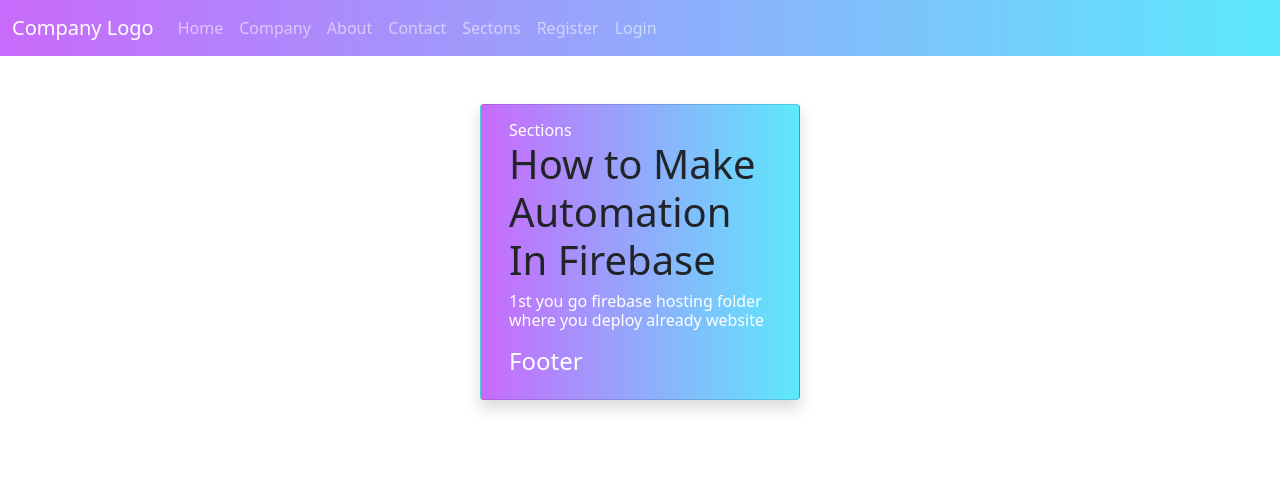
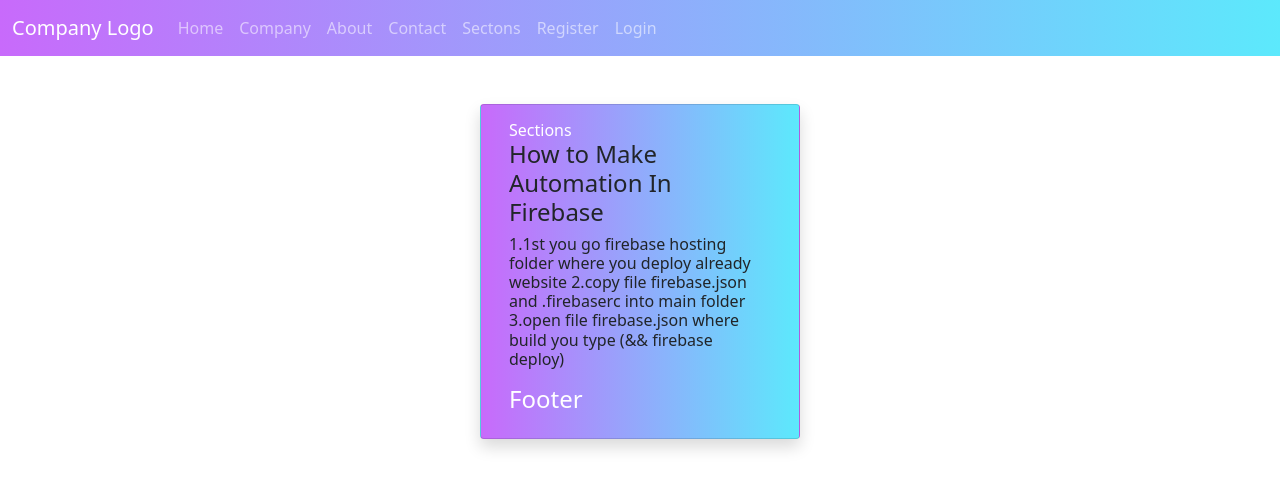
Before and after one commit to awais882s/class-07, a React (Create React App) app: page /Section in a window 1280 px wide. Shown: the top 488 px of the page. Built offline with nearby package versions, Linux system fonts and the light colour scheme.

Commit message:
automations

```diff
--- a/src/Pages/Sections.js
+++ b/src/Pages/Sections.js
@@ -4,10 +4,11 @@ export default function Sections() {
     return (
         <div>
             Sections
-        <h1 className='text-dark'>How to Make Automation In Firebase</h1>
-        <p>1st you go firebase hosting folder where you deploy already website
+            <h4 className='text-dark'>How to Make Automation In Firebase</h4>
+            <p className='text-dark'>1.1st you go firebase hosting folder where you deploy already website
 
-
+                2.copy file firebase.json and .firebaserc into main folder <br/>
+                3.open file firebase.json where build you type (&& firebase deploy)
             </p>
 
         </div>
```
Lines whose indentation alone changed are shown as unchanged.
